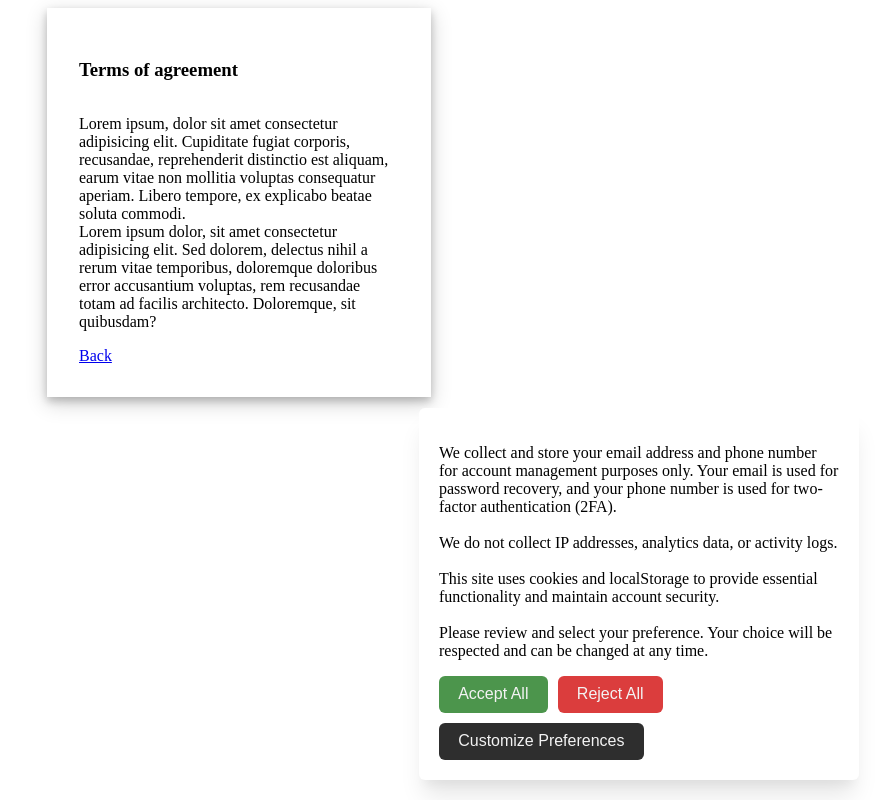
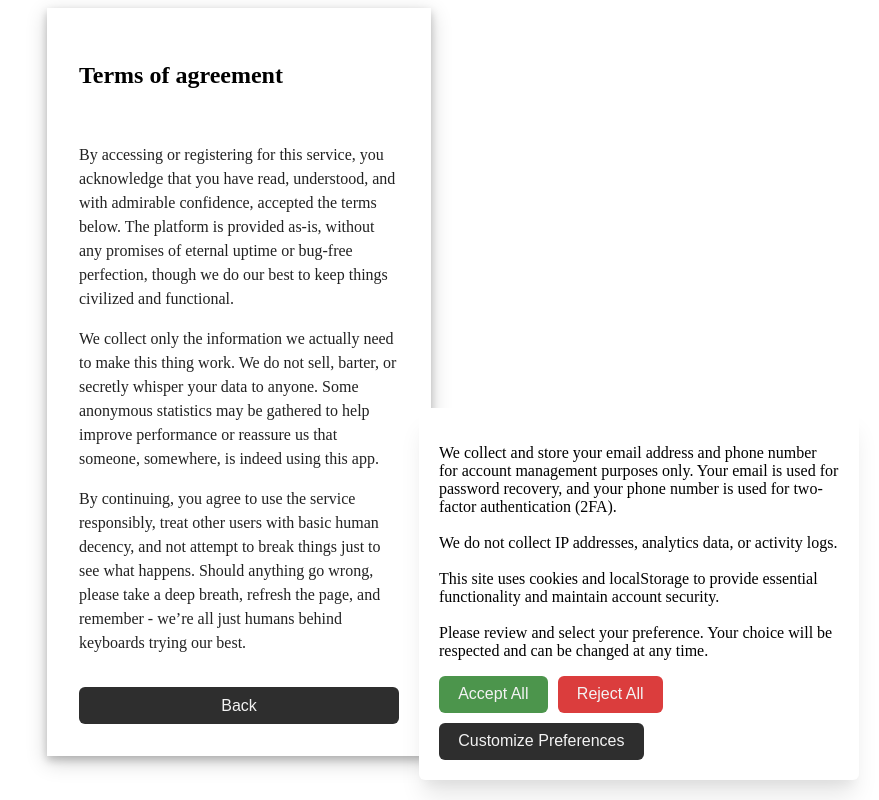
Before and after one commit to hampusvh/FWK24S-WAI-Projektarbete-Frontend, a React (Vite) app: page /terms in a window 1280 px wide. Shown: the whole page, without its empty margins (401-1280 px from the left). Built offline with nearby package versions, Linux system fonts and the light colour scheme; no server answers; what react-google-recaptcha-v3 would draw is missing.

Commit message:
import & implement button and text atoms

```diff
--- a/src/components/organisms/AgreementTerms/AgreementTerms.jsx
+++ b/src/components/organisms/AgreementTerms/AgreementTerms.jsx
@@ -1,17 +1,59 @@
-import React from 'react'
+import React from "react";
 import styles from "./AgreementTerms.module.css";
-import { Link } from "react-router-dom";
+import { useNavigate } from "react-router-dom";
+import Button from "../../atoms/Button/Button";
+import Text from "../../atoms/Text/Text";
 
 const AgreementTerms = () => {
+  const navigate = useNavigate();
   return (
     <div>
-        <div className={styles.terms_card}>
-            <h3>Terms of agreement</h3>
-            <div>Lorem ipsum, dolor sit amet consectetur adipisicing elit. Cupiditate fugiat corporis, recusandae, reprehenderit distinctio est aliquam, earum vitae non mollitia voluptas consequatur aperiam. Libero tempore, ex explicabo beatae soluta commodi. <br/> Lorem ipsum dolor, sit amet consectetur adipisicing elit. Sed dolorem, delectus nihil a rerum vitae temporibus, doloremque doloribus error accusantium voluptas, rem recusandae totam ad facilis architecto. Doloremque, sit quibusdam?</div>
-            <Link to="/register">Back</Link>
+      <div className={styles.terms_card}>
+        <Text
+          as="h2"
+          variant="heading">
+          Terms of agreement
+        </Text>
+        <div className={styles.terms_text}>
+          <Text
+            as="p"
+            variant="body">
+            By accessing or registering for this service, you acknowledge that
+            you have read, understood, and with admirable confidence, accepted
+            the terms below. The platform is provided as-is, without any
+            promises of eternal uptime or bug-free perfection, though we do our
+            best to keep things civilized and functional.
+          </Text>
+
+          <Text
+            as="p"
+            variant="body">
+            We collect only the information we actually need to make this thing
+            work. We do not sell, barter, or secretly whisper your data to
+            anyone. Some anonymous statistics may be gathered to help improve
+            performance or reassure us that someone, somewhere, is indeed using
+            this app.
+          </Text>
+
+          <Text
+            as="p"
+            variant="body">
+            By continuing, you agree to use the service responsibly, treat other
+            users with basic human decency, and not attempt to break things just
+            to see what happens. Should anything go wrong, please take a deep
+            breath, refresh the page, and remember - we’re all just humans
+            behind keyboards trying our best.
+          </Text>
         </div>
+
+        <Button
+          variant="text"
+          onClick={() => navigate("/register")}>
+          Back
+        </Button>
+      </div>
     </div>
-  )
-}
+  );
+};
 
 export default AgreementTerms;
```
